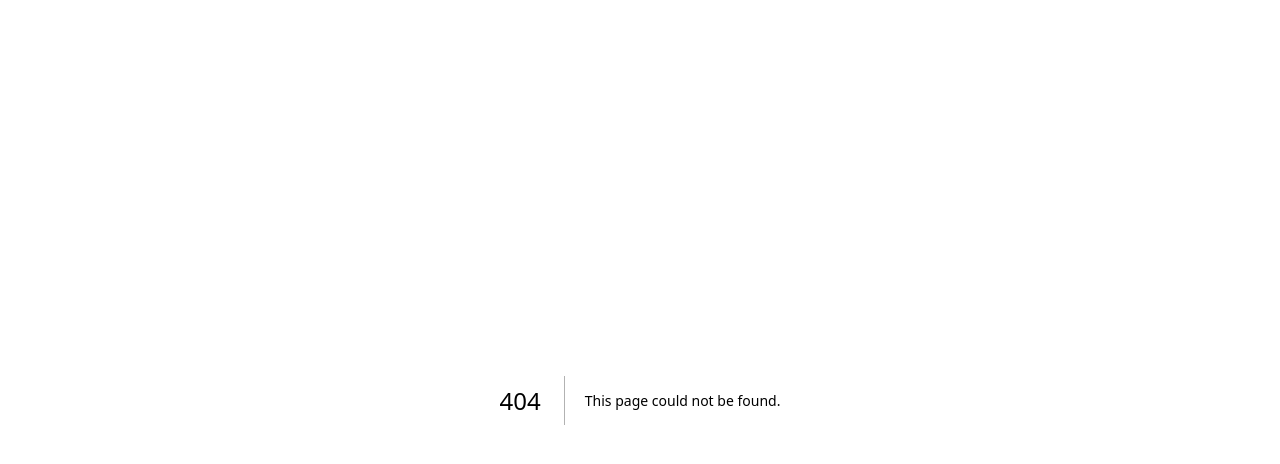
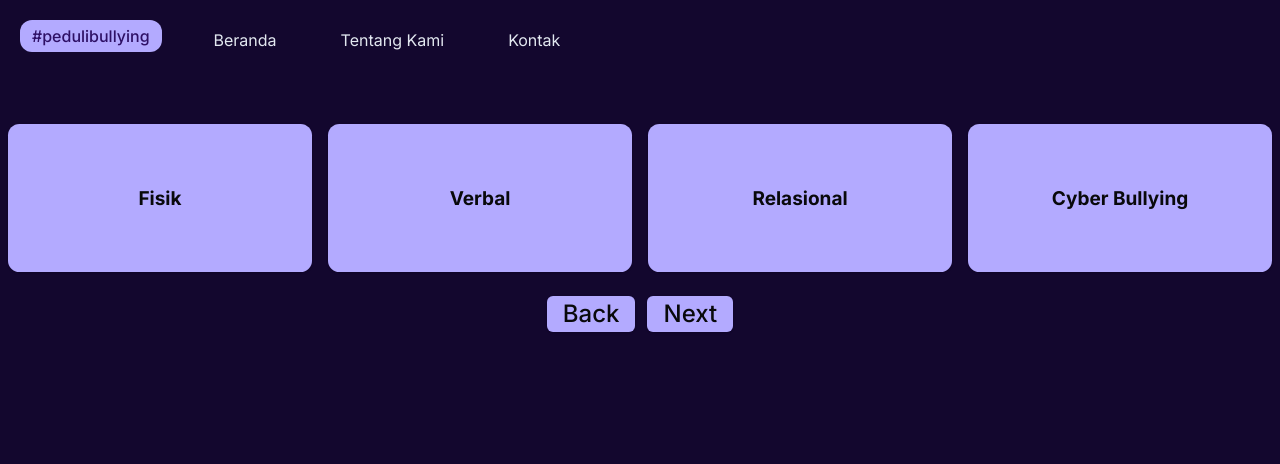
Before and after one commit to YoryZiar/e-cbt, a Next.js app: page /jenis-bullying in a window 1280 px wide. Before the commit this address had no page. Shown: the top 464 px of the page. Built offline with nearby package versions, Linux system fonts and the light colour scheme.

Commit message:
[update] - pengertian bullying

```diff
--- a/app/(home)/bullying/page.tsx
+++ b/app/(home)/bullying/page.tsx
@@ -6,17 +6,21 @@ export default function Bullying() {
     return (
         <div className="container my-10 mx-auto">
             <div className="grid grid-cols-1 gap-5 md:grid-cols-2 lg:grid-cols-2 md:gap-0 lg:gap-0">
+                <Link href="/pengertian-bullying">
                     <Card className="max-w-xs mx-auto bg-secondary border-0 hover:bg-primary hover:text-slate-200 hover:ring hover:ring-secondary scale-95 hover:scale-100 transition lg:max-w-5xl lg:m-0">
                         <h1 className="text-center text-xl p-16 font-bold">Pengertian Bullying</h1>
                     </Card>
+                </Link>
+                <Link href="/pasal">
                     <Card className="max-w-xs mx-auto bg-secondary border-0 hover:bg-primary hover:text-slate-200 hover:ring hover:ring-secondary scale-95 hover:scale-100 transition lg:max-w-5xl lg:m-0">
                         <h1 className="text-center text-xl p-16 font-bold">Pasal Yang Melindungi</h1>
                     </Card>
+                </Link>
             </div>
             <div className="text-center my-5">
-            <Link href="/">
+                {/* <Link href="/">
                 <Button className="bg-secondary hover:bg-violet-600 hover:text-slate-200 text-2xl">Next</Button>
-            </Link>
+            </Link> */}
             </div>
         </div>
     )
--- a/app/(home)/information/page.tsx
+++ b/app/(home)/information/page.tsx
@@ -3,7 +3,7 @@ import Link from "next/link"
 
 export default function Information() {
     return (
-        <div className="container mx-auto my-10 px-4">
+        <div className="container mx-auto my-10 px-4 bg-primary py-3 rounded-lg">
             <h1 className="text-center text-slate-200 text-xl">Apa Itu CBT?</h1>
             <p className="my-5 text-slate-200 text-center">CBT merupakan terapi kognitif yang bertujuan untuk mengubah cara berpikir individu yang keliru dan menjadi suatu hal yang mengkhawatirkan. Sebagai contoh, pemikiran yang tidak tepat tersebut seperti berfikir bahwa seseorang tidak dihargai oleh kelompok tertentu sehingga membuat individu tersebut menjauhi kelompok yang belum tentu benar-benar tidak menghargainya.</p>
             <div className="text-center my-5">
--- /dev/null
+++ b/app/(home)/jenis-bullying/page.tsx
@@ -0,0 +1,40 @@
+import { Card } from "@/components/ui/card"
+import { Button } from "@/components/ui/button"
+import Link from "next/link"
+
+export default function JenisBullying() {
+    return (
+        <div className="container my-10 mx-auto">
+            <div className="grid grid-cols-1 gap-5 md:grid-cols-2 lg:grid-cols-4 md:gap-0 lg:gap-0">
+                <Link href="/">
+                    <Card className="max-w-xs mx-auto bg-secondary border-0 hover:bg-primary hover:text-slate-200 hover:ring hover:ring-secondary scale-95 hover:scale-100 transition lg:max-w-5xl lg:m-0">
+                        <h1 className="text-center text-xl p-16 font-bold">Fisik</h1>
+                    </Card>
+                </Link>
+                <Link href="/">
+                    <Card className="max-w-xs mx-auto bg-secondary border-0 hover:bg-primary hover:text-slate-200 hover:ring hover:ring-secondary scale-95 hover:scale-100 transition lg:max-w-5xl lg:m-0">
+                        <h1 className="text-center text-xl p-16 font-bold">Verbal</h1>
+                    </Card>
+                </Link>
+                <Link href="/">
+                    <Card className="max-w-xs mx-auto bg-secondary border-0 hover:bg-primary hover:text-slate-200 hover:ring hover:ring-secondary scale-95 hover:scale-100 transition lg:max-w-5xl lg:m-0">
+                        <h1 className="text-center text-xl p-16 font-bold">Relasional</h1>
+                    </Card>
+                </Link>
+                <Link href="/">
+                    <Card className="max-w-xs mx-auto bg-secondary border-0 hover:bg-primary hover:text-slate-200 hover:ring hover:ring-secondary scale-95 hover:scale-100 transition lg:max-w-5xl lg:m-0">
+                        <h1 className="text-center text-xl p-16 font-bold">Cyber Bullying</h1>
+                    </Card>
+                </Link>
+            </div>
+            <div className="text-center my-5">
+                <Link href="/" className="mr-3">
+                    <Button className="bg-secondary hover:bg-violet-600 hover:text-slate-200 text-2xl">Back</Button>
+                </Link>
+                <Link href="/">
+                    <Button className="bg-secondary hover:bg-violet-600 hover:text-slate-200 text-2xl">Next</Button>
+                </Link>
+            </div>
+        </div>
+    )
+}
--- /dev/null
+++ b/app/(home)/pasal/page.tsx
@@ -0,0 +1,16 @@
+import { Button } from "@/components/ui/button"
+import Link from "next/link"
+
+export default function Pasal() {
+    return (
+        <div className="container mx-auto my-10 px-4 bg-primary rounded-lg py-3">
+            {/* <h1 className="text-center text-slate-200 text-xl">Apa Itu CBT?</h1> */}
+            <p className="my-5 text-slate-200 text-center">Tentu terdapat sanksi yang diberlakukan untuk pelaku bullying! <br /> Pidana penjara paling lama 3 tahun 6 bulan atau denda paling banyak Rp72 juta. <br /> Selain itu, bullying juga dapat dijerat dengan pasal-pasal lain, seperti: <br /> Pasal 351 KUHP, Pasal 27A UU 1/2024, Pasal 281 KUHP</p>
+            <div className="text-center my-5">
+                <Link href="/jenis-bullying">
+                    <Button className="bg-secondary hover:bg-violet-600 hover:text-slate-200 text-2xl">Next</Button>
+                </Link>
+            </div>
+        </div>
+    )
+}
--- /dev/null
+++ b/app/(home)/pengertian-bullying/page.tsx
@@ -0,0 +1,28 @@
+import {
+    Card,
+    CardContent
+} from "@/components/ui/card"
+
+export default function PengertianBullying() {
+    return (
+        <div className="container mx-auto lg:w-3/5">
+            <div className="bg-primary rounded-lg py-3 mb-5">
+                <h1 className="text-center text-slate-200 text-lg">Apa Itu Bullying?</h1>
+                <Card className="bg-secondary rounded-lg border-0 my-3 max-w-xs mx-auto lg:max-w-2xl">
+                    <CardContent className="text-center text-primary font-semibold py-3 text-sm">
+                        <p>Bullying adalah perilaku agresif yang melibatkan ketidakseimbangan kekuatan dan dilakukan berulang-ulang dengan tujuan menyakiti atau merugikan orang lain. Apalagi terjadi bullying di sekolah, tentu ini adalah tindakan yang tidak ingin terjadi.</p>
+                    </CardContent>
+                </Card>
+            </div>
+            <div className="bg-primary rounded-lg py-3">
+                <h1 className="text-center text-slate-200 text-lg">Pasal Yang Mengatur</h1>
+                <Card className="bg-secondary rounded-lg border-0 my-3 max-w-xs mx-auto lg:max-w-2xl">
+                    <CardContent className="text-center text-primary font-semibold py-3 text-sm">
+                        <p>Pasal yang mengatur tentang bullying di sekolah adalah Pasal 76C UU 35/2014, yang berbunyi: <br /> 1. Setiap orang dilarang menempatkan, membiarkan, melakukan, menyuruh melakukan, atau turut serta melakukan kekerasan terhadap anak.
+                        </p>
+                    </CardContent>
+                </Card>
+            </div>
+        </div>
+    )
+}
```
Lines whose indentation alone changed are shown as unchanged.
